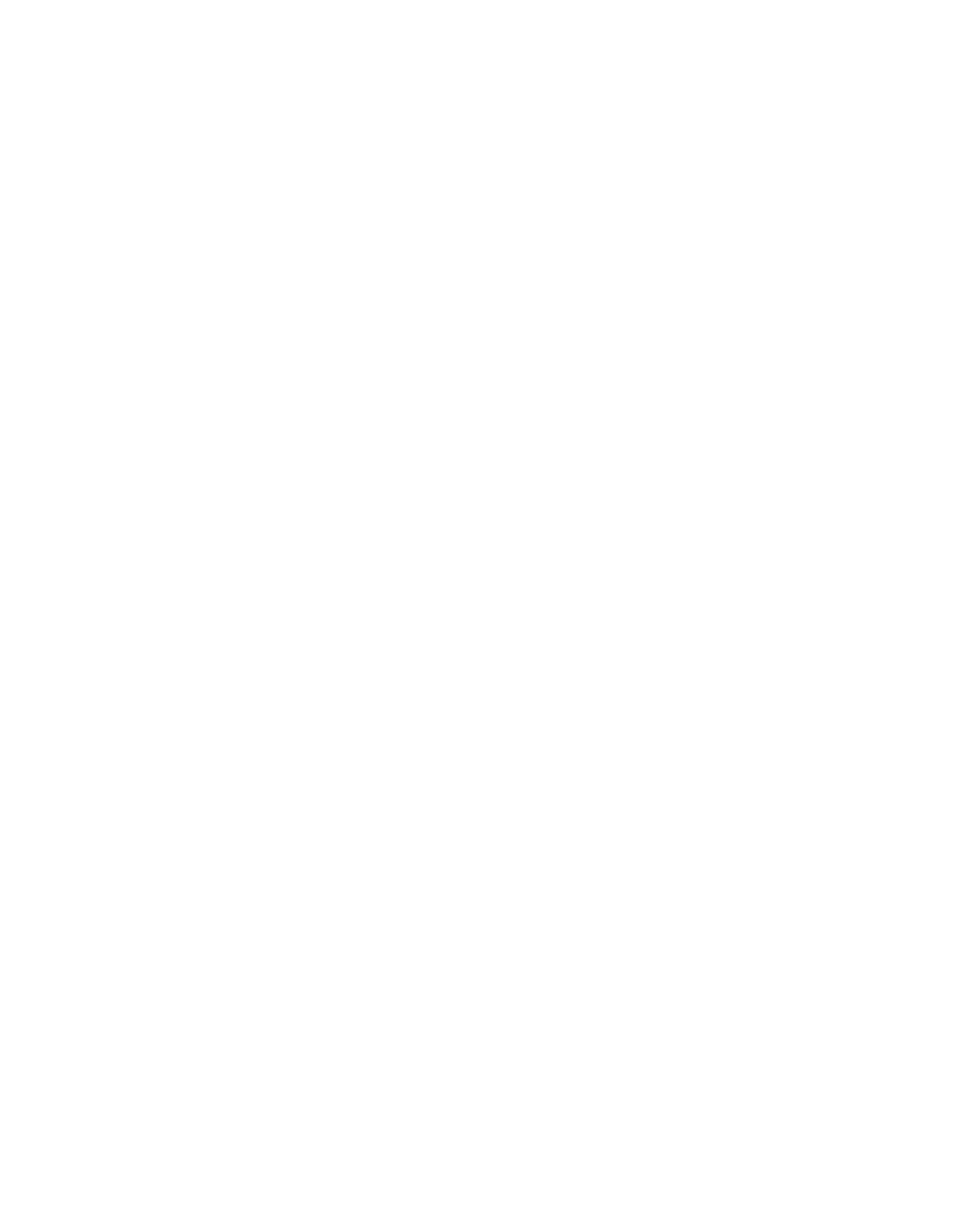
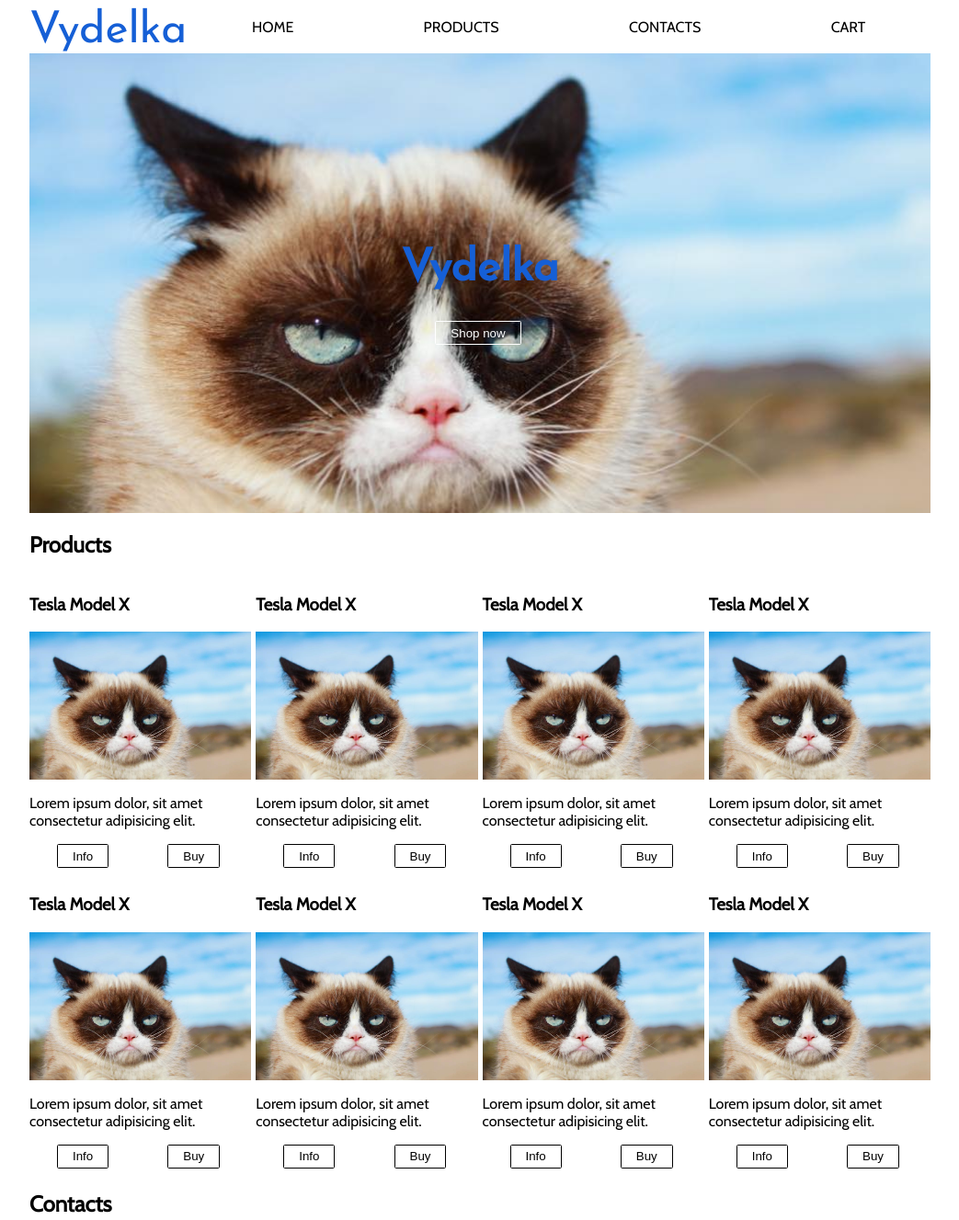
Before and after one commit to s-volod/h_css_next-lessons, a plain HTML site: page index.html in a window 1280 px wide. Shown: the whole page at 92% size, without its empty margins (118-1161 px from the left). Before the commit the page ends 800 px from the top, so only its background shows below. Drawn offline with nearby package versions, Linux system fonts and the light colour scheme.

Commit message:
simple site

```diff
--- a/css/index.css
+++ b/css/index.css
@@ -0,0 +1,139 @@
+@import url('https://fonts.googleapis.com/css?family=Cabin|Josefin+Sans&display=swap');
+
+:root {
+    --accent-color: #155fd6;
+    --main-color: black;
+    font-family: 'Cabin', sans-serif;
+    scroll-behavior: smooth;
+}
+
+body {
+    max-width: 980px;
+    margin: auto;
+}
+
+header nav .logo {
+    font-family: 'Josefin Sans', sans-serif;
+    font-size: 3rem;
+    text-align: center;
+    color: var(--accent-color);
+    margin-top: 10px;
+}
+
+header nav .menu {
+    display: flex;
+    justify-content: space-around;
+    padding: 0;
+    list-style-type: none;
+}
+
+header nav .menu a {
+    text-decoration: none;
+    text-transform: uppercase;
+    color: var(--main-color);
+    border: 1px solid transparent;
+    padding: 5px;
+}
+
+header nav .menu a:hover {
+    border: 1px solid var(--accent-color);
+}
+
+@media (min-width: 550px) {
+    header nav {
+        display: flex;
+        align-items: center;
+    }
+
+    header nav .menu {
+        flex: 1;
+    }
+}
+
+header .banner {
+    background-image: url(../img/tesla-model-x-black.jpg);
+    background-size: cover;
+    background-position: center;
+    min-height: 500px;
+    display: flex;
+    align-items: center;
+    justify-content: center;
+    flex-direction: column;
+}
+
+header .banner h1 {
+    font-family: 'Josefin Sans', sans-serif;
+    font-size: 3rem;
+    color: var(--accent-color);
+}
+
+
+article.product img {
+    display: block;
+    width: 100%;
+}
+
+article.product .product-buttons {
+    display: flex;
+    justify-content: space-around;
+}
+
+@media (min-width: 640px) {
+
+    .product-list {
+        display: grid;
+        grid-template-columns: 1fr 1fr;
+        grid-gap: 5px;
+    }
+
+}
+
+
+.button {
+    display: inline-block;
+    padding: 0.35em 1.2em;
+    border: 0.1em solid #FFFFFF;
+    margin: 0 0.3em 0.3em 0;
+    border-radius: 0.12em;
+    box-sizing: border-box;
+    text-decoration: none;
+    font-weight: 300;
+    color: #FFFFFF;
+    text-align: center;
+    transition: all 0.3s;
+    background-color: transparent;
+}
+
+.button:hover {
+    color: #000000;
+    background-color: #FFFFFF;
+    cursor: pointer;
+}
+
+.card-button {
+    border-color: black;
+    color: black;
+}
+
+.card-button:hover {
+    background-color: black;
+    color: white;
+}
+
+@media all and (max-width:30em) {
+    .button {
+        margin: 0.4em auto;
+    }
+}
+
+@media (min-width: 960px){
+    .product-list{
+        grid-template-columns: 1fr 1fr 1fr;
+    }
+}
+
+@media (min-width: 980px){
+    .product-list{
+        grid-template-columns: 1fr 1fr 1fr 1fr;
+    }
+}
--- a/index.html
+++ b/index.html
@@ -5,8 +5,108 @@
     <meta name="viewport" content="width=device-width, initial-scale=1.0">
     <meta http-equiv="X-UA-Compatible" content="ie=edge">
     <title>Vydelka</title>
+    <link rel="stylesheet" href="css/index.css">
 </head>
 <body>
 
+    <header>
+        <nav>
+            <div class="logo">Vydelka</div>
+            <ul class="menu">
+                <li><a href="#home">Home</a></li>
+                <li><a href="#product">Products</a></li>
+                <li><a href="#contacts">Contacts</a></li>
+                <li><a href="#cart">Cart</a></li>
+            </ul>
+        </nav>
+        <div class="banner">
+            <h1>Vydelka</h1>
+            <button class="button">Shop now</button>
+        </div>
+    </header>
+
+    <main>
+        <h2 id="products">Products</h2>
+        <div class="product-list">
+            <article class="product">
+                <h3>Tesla Model X</h3>
+                <img src="img/tesla-model-x-black.jpg" alt="Tesla Model X" w>
+                <p>Lorem ipsum dolor, sit amet consectetur adipisicing elit. </p>
+                <div class="product-buttons">
+                    <button class="button card-button">Info</button>
+                    <button class="button card-button">Buy</button>
+                </div>
+            </article>
+            <article class="product">
+                <h3>Tesla Model X</h3>
+                <img src="img/tesla-model-x-black.jpg" alt="Tesla Model X" w>
+                <p>Lorem ipsum dolor, sit amet consectetur adipisicing elit. </p>
+                <div class="product-buttons">
+                    <button class="button card-button">Info</button>
+                    <button class="button card-button">Buy</button>
+                </div>
+            </article>
+            <article class="product">
+                <h3>Tesla Model X</h3>
+                <img src="img/tesla-model-x-black.jpg" alt="Tesla Model X" w>
+                <p>Lorem ipsum dolor, sit amet consectetur adipisicing elit. </p>
+                <div class="product-buttons">
+                    <button class="button card-button">Info</button>
+                    <button class="button card-button">Buy</button>
+                </div>
+            </article>
+            <article class="product">
+                <h3>Tesla Model X</h3>
+                <img src="img/tesla-model-x-black.jpg" alt="Tesla Model X" w>
+                <p>Lorem ipsum dolor, sit amet consectetur adipisicing elit. </p>
+                <div class="product-buttons">
+                    <button class="button card-button">Info</button>
+                    <button class="button card-button">Buy</button>
+                </div>
+            </article>
+            <article class="product">
+                <h3>Tesla Model X</h3>
+                <img src="img/tesla-model-x-black.jpg" alt="Tesla Model X" w>
+                <p>Lorem ipsum dolor, sit amet consectetur adipisicing elit. </p>
+                <div class="product-buttons">
+                    <button class="button card-button">Info</button>
+                    <button class="button card-button">Buy</button>
+                </div>
+            </article>
+            <article class="product">
+                <h3>Tesla Model X</h3>
+                <img src="img/tesla-model-x-black.jpg" alt="Tesla Model X" w>
+                <p>Lorem ipsum dolor, sit amet consectetur adipisicing elit. </p>
+                <div class="product-buttons">
+                    <button class="button card-button">Info</button>
+                    <button class="button card-button">Buy</button>
+                </div>
+            </article>
+            <article class="product">
+                <h3>Tesla Model X</h3>
+                <img src="img/tesla-model-x-black.jpg" alt="Tesla Model X" w>
+                <p>Lorem ipsum dolor, sit amet consectetur adipisicing elit. </p>
+                <div class="product-buttons">
+                    <button class="button card-button">Info</button>
+                    <button class="button card-button">Buy</button>
+                </div>
+            </article>
+            <article class="product">
+                <h3>Tesla Model X</h3>
+                <img src="img/tesla-model-x-black.jpg" alt="Tesla Model X" w>
+                <p>Lorem ipsum dolor, sit amet consectetur adipisicing elit. </p>
+                <div class="product-buttons">
+                    <button class="button card-button">Info</button>
+                    <button class="button card-button">Buy</button>
+                </div>
+            </article>
+        </div>
+
+    </main>
+
+    <footer>
+        <h2 id="contacts">Contacts</h2>
+    </footer>
+
 </body>
 </html>
```
Also changed, not shown: img/tesla-model-x-black.jpg (added).
